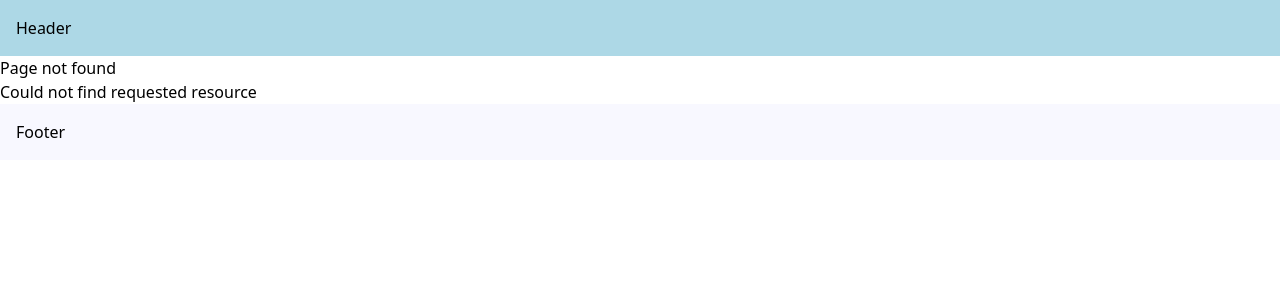
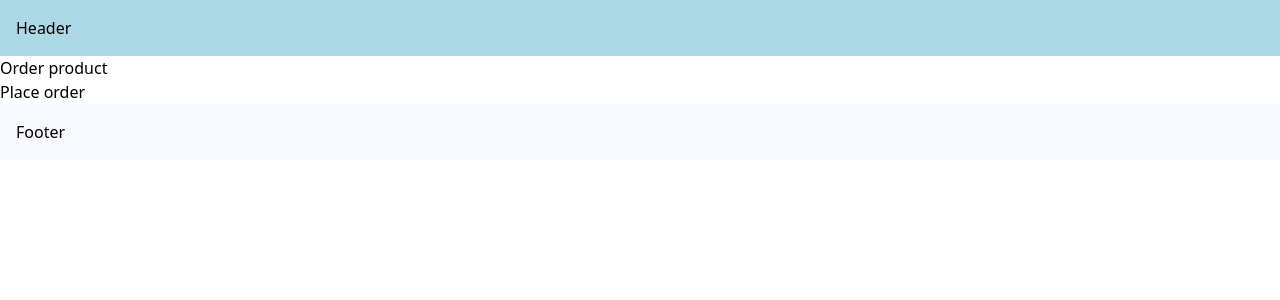
Before and after one commit to yksa/next14, a Next.js app: page /order-product in a window 1280 px wide. Before the commit this address had no page. Shown: the top 300 px of the page. Built offline with nearby package versions, Linux system fonts and the light colour scheme.

Commit message:
Navigating Programatically

```diff
--- /dev/null
+++ b/src/app/order-product/page.tsx
@@ -0,0 +1,20 @@
+"use client";
+
+import { useRouter } from "next/navigation";
+import React from "react";
+
+export default function OrderProduct() {
+  const router = useRouter();
+
+  const handleClick = () => {
+    console.log("Placing your order");
+    router.push("/");
+  };
+
+  return (
+    <>
+      <h1>Order product</h1>
+      <button onClick={handleClick}>Place order</button>
+    </>
+  );
+}
```
